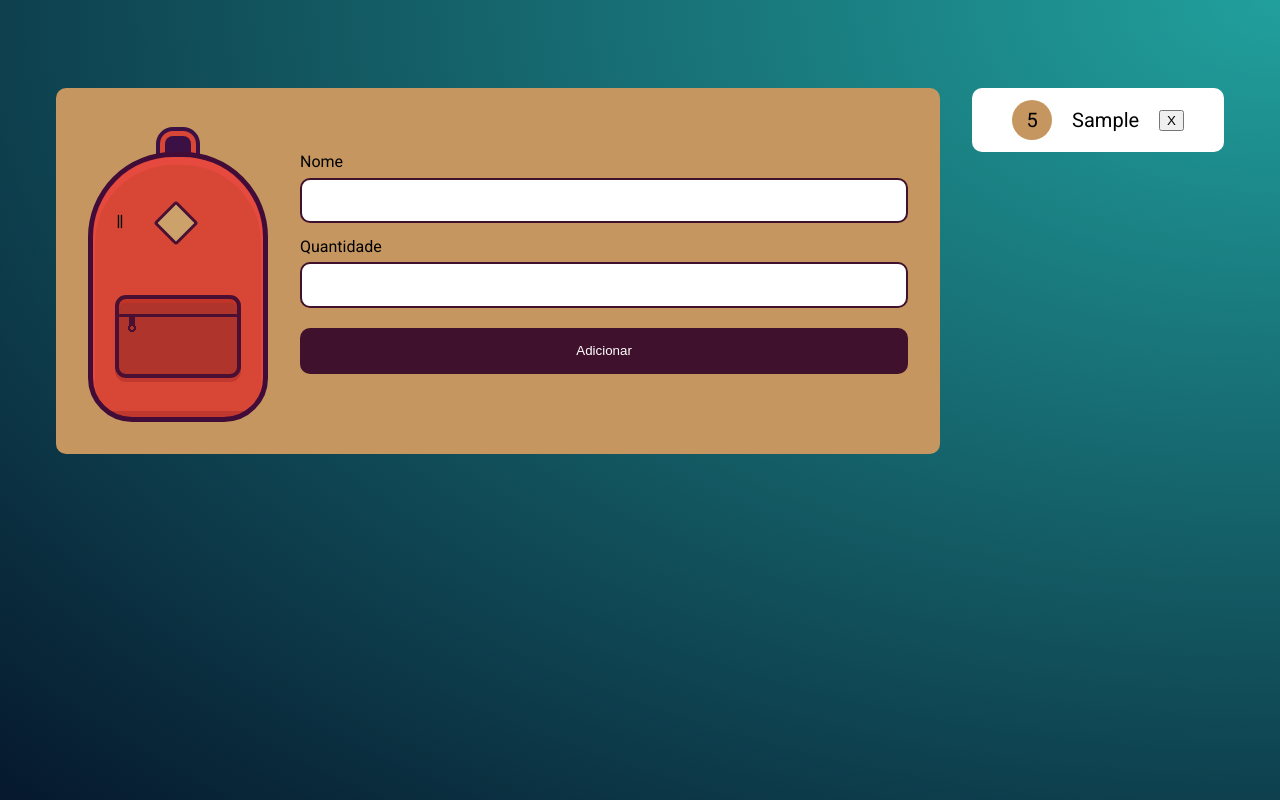
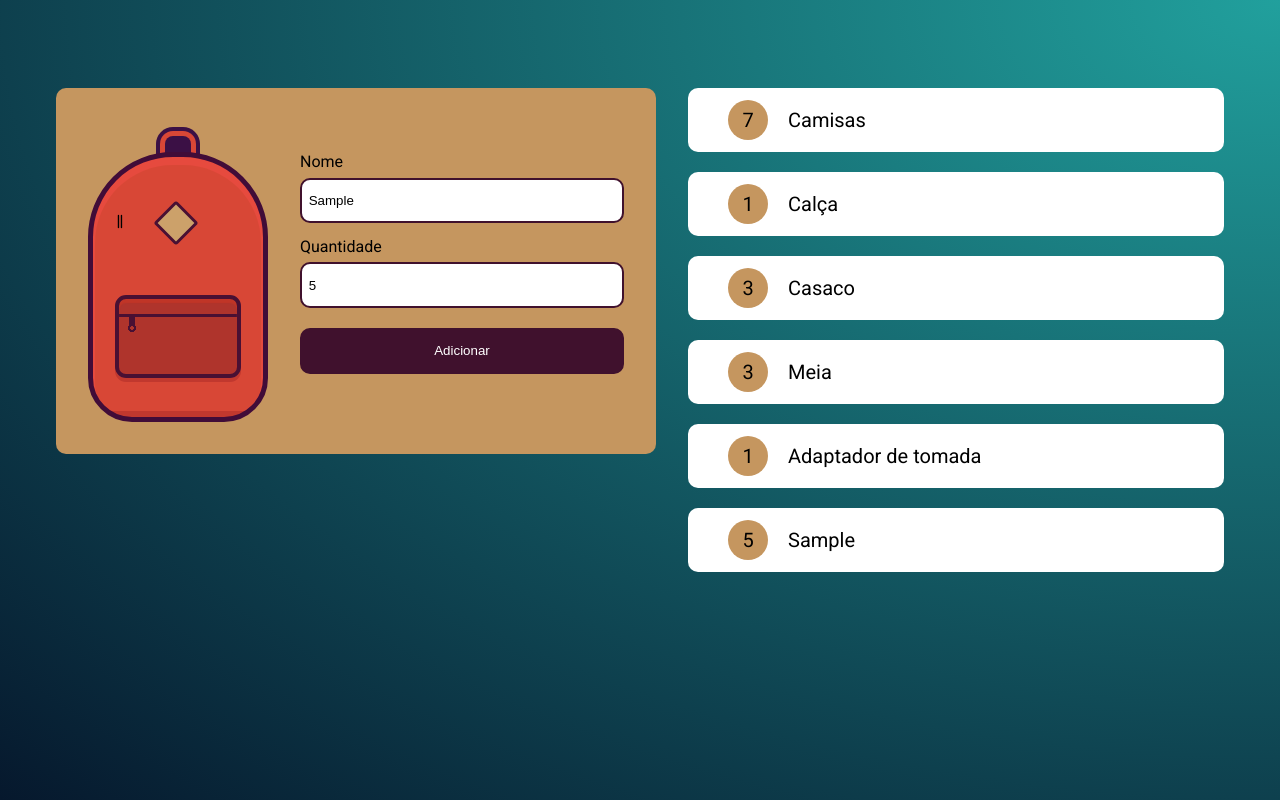
Before and after one commit to brunosabbagmachado/alura-mochila, a plain HTML site: page index.html in a window 1280 px wide. Both pictures are taken after typing "Sample", "5" into the empty fields and a click on the input "Adicionar". Drawn offline with Linux system fonts and the light colour scheme.

Commit message:
implementando a criação de novos itens na lista

```diff
--- a/index.html
+++ b/index.html
@@ -24,7 +24,13 @@
             </form>
         </div>
 
-        <ul class="lista" id="lista"></ul>
+        <ul class="lista" id="lista">
+            <li class="item"><strong>7</strong>Camisas</li>
+            <li class="item"><strong>1</strong>Calça</li>
+            <li class="item"><strong>3</strong>Casaco</li>
+            <li class="item"><strong>3</strong>Meia</li>
+            <li class="item"><strong>1</strong>Adaptador de tomada</li>
+        </ul>
     </main>
 
     <script src="../js/main.js"></script>
--- a/js/main.js
+++ b/js/main.js
@@ -1,79 +1,22 @@
-const form = document.getElementById("novoItem")
-const lista = document.getElementById("lista")
-const itens = JSON.parse(localStorage.getItem("itens")) || []
+const form = document.getElementById('novoItem');
 
-itens.forEach( (elemento) => {
-    criaElemento(elemento)
-} )
+const lista = document.getElementById('lista');
 
-form.addEventListener("submit", (evento) => {
-    evento.preventDefault()
+form.addEventListener('submit', (evento) => {
+    evento.preventDefault();
 
-    const nome = evento.target.elements['nome']
-    const quantidade = evento.target.elements['quantidade']
-
-    const existe = itens.find( elemento => elemento.nome === nome.value )
-
-    const itemAtual = {
-        "nome": nome.value,
-        "quantidade": quantidade.value
-    }
-
-    if (existe) {
-        itemAtual.id = existe.id
-
-        atualizaElemento(itemAtual)
-
-        itens[itens.findIndex(elemento => elemento.id === existe.id)] = itemAtual
-    } else {
-        itemAtual.id = itens[itens.length -1] ? (itens[itens.length-1]).id + 1 : 0;
-
-        criaElemento(itemAtual)
-
-        itens.push(itemAtual)
-    }
-
-    localStorage.setItem("itens", JSON.stringify(itens))
-
-    nome.value = ""
-    quantidade.value = ""
+    criaElemento(evento.target.elements['nome'].value, evento.target.elements['quantidade'].value)
 })
 
-function criaElemento(item) {
-    const novoItem = document.createElement("li")
-    novoItem.classList.add("item")
+function criaElemento(nome, quantidade) {
+    const novoItem = document.createElement('li');
+    novoItem.classList.add('item');
 
-    const numeroItem = document.createElement("strong")
-    numeroItem.innerHTML = item.quantidade
-    numeroItem.dataset.id = item.id
-    novoItem.appendChild(numeroItem)
+    const numeroItem = document.createElement('strong');
+    numeroItem.innerHTML = quantidade;
 
-    novoItem.innerHTML += item.nome
+    novoItem.appendChild(numeroItem);
+    novoItem.innerHTML += nome;
 
-    novoItem.appendChild(botaoDeleta(item.id))
-
-    lista.appendChild(novoItem)
+    lista.appendChild(novoItem);
 }
-
-function atualizaElemento(item) {
-    document.querySelector("[data-id='"+item.id+"']").innerHTML = item.quantidade
-}
-
-function botaoDeleta(id) {
-    const elementoBotao = document.createElement("button")
-    elementoBotao.innerText = "X"
-
-    elementoBotao.addEventListener("click", function() {
-        deletaElemento(this.parentNode, id)
-    })
-
-    return elementoBotao
-}
-
-function deletaElemento(tag, id) {
-    tag.remove()
-
-    itens.splice(itens.findIndex(elemento => elemento.id === id), 1)
-
-    localStorage.setItem("itens", JSON.stringify(itens))
-}
```
Also changed, not shown: 1 other file.
